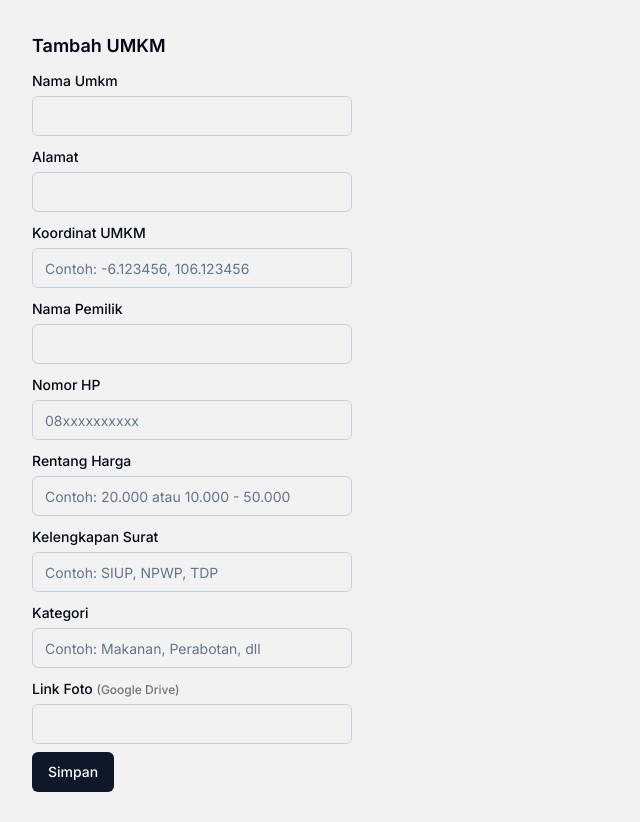
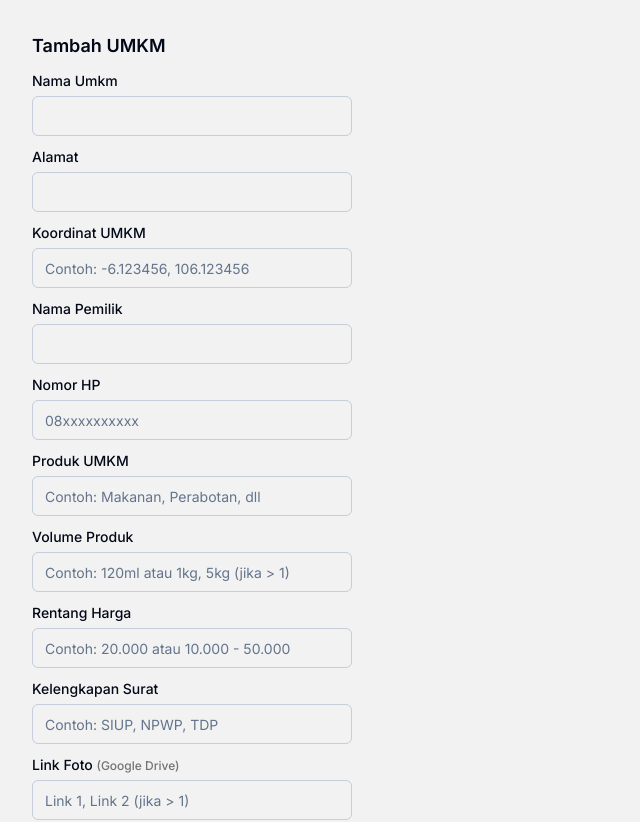
Before and after one commit to romves/tlogo-fe, a Next.js app: page /admin/umkm/tambah-umkm in a window 1280 px wide. Shown: the top 822 px of the page, without its empty margins (0-640 px from the left). Built offline with nearby package versions, Linux system fonts and the light colour scheme.

Commit message:
changing kategori to produk and add volume

```diff
--- a/src/module/umkm/form/create.tsx
+++ b/src/module/umkm/form/create.tsx
@@ -27,7 +27,7 @@ export default function CreateUmkmForm() {
             nomor_hp: "",
             rentang_harga: "",
             kelengkapan_surat: "",
-            kategori: "",
+            produk: "",
             foto: "",
         },
     });
@@ -151,6 +151,44 @@ export default function CreateUmkmForm() {
                     />
                     <FormField
                         control={form.control}
+                        name="produk"
+                        render={({ field, fieldState }) => (
+                            <FormItem>
+                                <FormLabel>Produk UMKM</FormLabel>
+                                <FormControl>
+                                    <Input
+                                        {...field}
+                                        placeholder="Contoh: Makanan, Perabotan, dll"
+                                        className={cn(
+                                            fieldState.error && "border-red-400"
+                                        )}
+                                    />
+                                </FormControl>
+                                <FormMessage />
+                            </FormItem>
+                        )}
+                    />
+                    <FormField
+                        control={form.control}
+                        name="volume"
+                        render={({ field, fieldState }) => (
+                            <FormItem>
+                                <FormLabel>Volume Produk</FormLabel>
+                                <FormControl>
+                                    <Input
+                                        {...field}
+                                        placeholder="Contoh: 120ml atau 1kg, 5kg (jika > 1)"
+                                        className={cn(
+                                            fieldState.error && "border-red-400"
+                                        )}
+                                    />
+                                </FormControl>
+                                <FormMessage />
+                            </FormItem>
+                        )}
+                    />
+                    <FormField
+                        control={form.control}
                         name="rentang_harga"
                         render={({ field, fieldState }) => (
                             <FormItem>
@@ -178,25 +216,6 @@ export default function CreateUmkmForm() {
                                     <Input
                                         {...field}
                                         placeholder="Contoh: SIUP, NPWP, TDP"
-                                        className={cn(
-                                            fieldState.error && "border-red-400"
-                                        )}
-                                    />
-                                </FormControl>
-                                <FormMessage />
-                            </FormItem>
-                        )}
-                    />
-                    <FormField
-                        control={form.control}
-                        name="kategori"
-                        render={({ field, fieldState }) => (
-                            <FormItem>
-                                <FormLabel>Kategori</FormLabel>
-                                <FormControl>
-                                    <Input
-                                        {...field}
-                                        placeholder="Contoh: Makanan, Perabotan, dll"
                                         className={cn(
                                             fieldState.error && "border-red-400"
                                         )}
@@ -272,6 +291,7 @@ export default function CreateUmkmForm() {
                                 <FormControl>
                                     <Input
                                         {...field}
+                                        placeholder="Link 1, Link 2 (jika > 1)"
                                         className={cn(
                                             fieldState.error && "border-red-400"
                                         )}
--- a/src/module/umkm/form/schema.ts
+++ b/src/module/umkm/form/schema.ts
@@ -12,7 +12,7 @@ export const createUmkmSchema = z.object({
         .min(1, "Rentang Harga tidak boleh kosong")
         .max(255),
     kelengkapan_surat: z.string(),
-    kategori: z.string().min(1, "Kategori tidak boleh kosong"),
+    produk: z.string().min(1, "Produk tidak boleh kosong"),
     foto: z.any(),
 });
 
```
